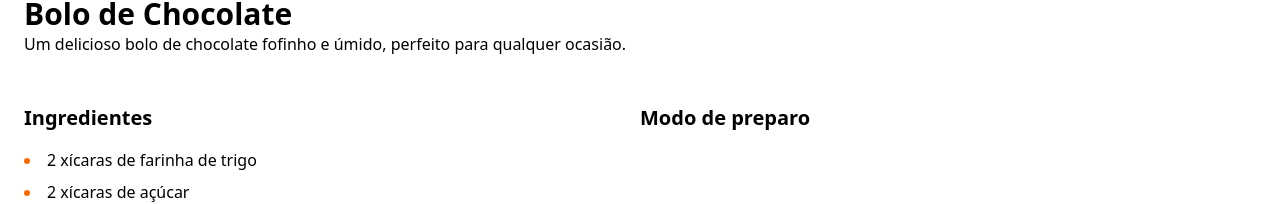
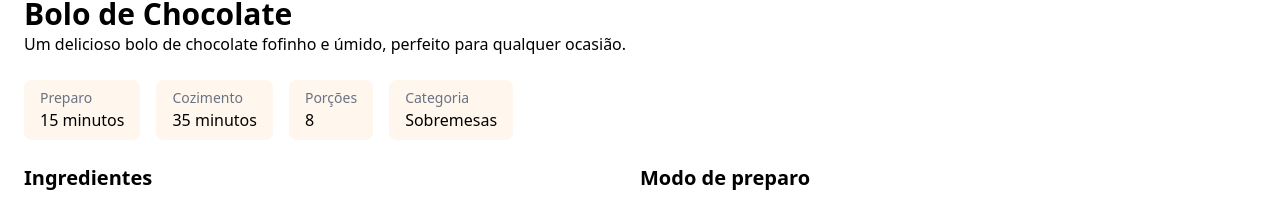
Before and after one commit to enriquemantovani/Site--receitas, a Next.js app: page /receitas/1 in a window 1280 px wide. Shown: the part 553-757 px from the top of the page. Built offline with nearby package versions, Linux system fonts and the light colour scheme.

Commit message:
feat: componentes de infos de preparo

```diff
--- a/src/app/receitas/[id]/page.tsx
+++ b/src/app/receitas/[id]/page.tsx
@@ -1,3 +1,4 @@
+import InfoPill from "@/components/InfoPill";
 import { recipes } from "@/lib/data";
 import { ChevronLeft } from "lucide-react";
 import Image from "next/image";
@@ -46,8 +47,11 @@
                         </div>
 
                         {/*Infos de preparo*/}
-                        <div>
-                            {/*TODO: componentes da info*/}
+                        <div className="flex gap-4">
+                            <InfoPill title="Preparo" info={recipe.prepTime}/>
+                            <InfoPill title="Cozimento" info={recipe.cookTime}/>
+                            <InfoPill title="Porções" info={recipe.servings}/>
+                            <InfoPill title="Categoria" info={recipe.category} />
                         </div>
 
                         {/*colunas */}
--- /dev/null
+++ b/src/components/InfoPill/index.tsx
@@ -0,0 +1,15 @@
+interface InfoPillProps{
+    title: string;
+    info: string | number;
+}
+
+
+
+export default function InfoPill({title, info}: InfoPillProps){
+    return(
+        <div className="rounded-lg bg-orange-50 px-4 py-2">
+            <p className="text-sm text-gray-500"> {title}</p>
+            <p className="font-medium">{info}</p>
+        </div>
+    )
+};
```
